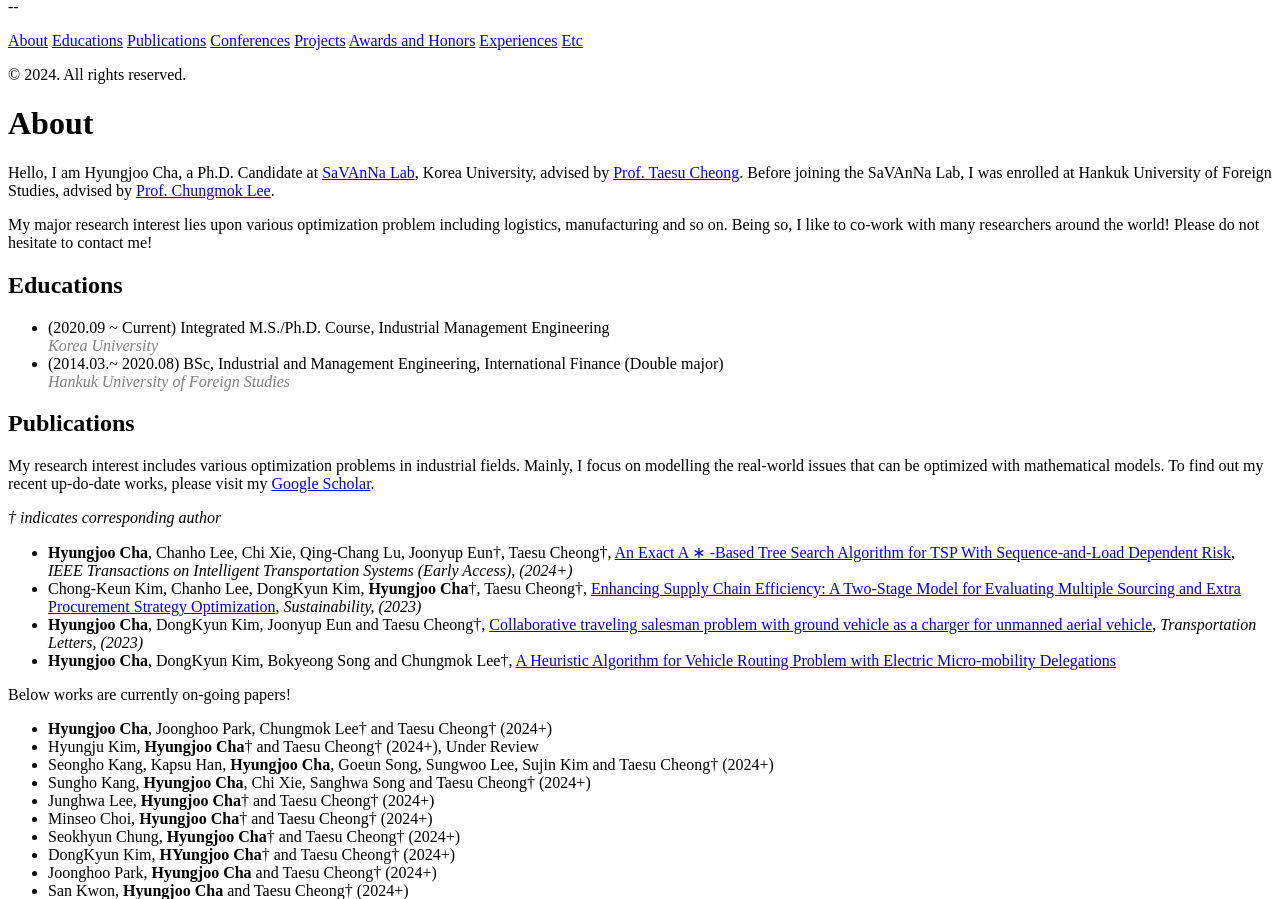
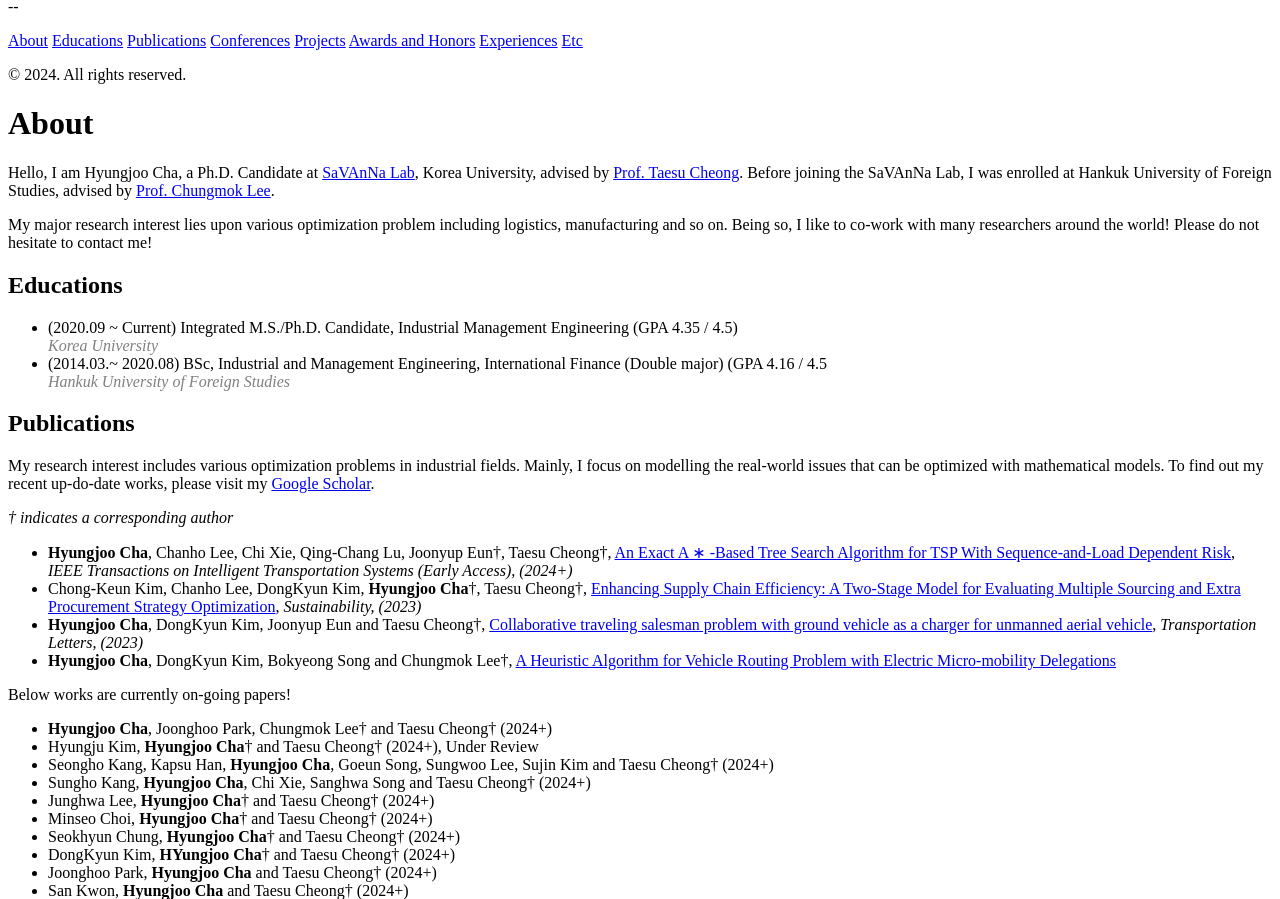
Before and after one commit to hyungjoo-cha/hjcha.github.io, a Jekyll site: the page built from about.md, in a window 1280 px wide, cut to the strip 527-1426 px from the top of the page. Built offline with Jekyll 4.4.1, drawn with Linux system fonts in a browser that asks for light colours.

Commit message:
update0610-1

```diff
--- a/about.md
+++ b/about.md
@@ -35,9 +35,9 @@ Have questions or suggestions? Feel free to [open an issue on GitHub](https://gi
 
 Thanks for reading! -->
 
-* (2020.09 ~ Current) Integrated M.S./Ph.D. Course, Industrial Management Engineering \
+* (2020.09 ~ Current) Integrated M.S./Ph.D. Candidate, Industrial Management Engineering (GPA 4.35 / 4.5)\
   <span style="color:gray">*Korea University*</span>
-* (2014.03.~ 2020.08) BSc, Industrial and Management Engineering, International Finance (Double major) \
+* (2014.03.~ 2020.08) BSc, Industrial and Management Engineering, International Finance (Double major)  (GPA 4.16 / 4.5\
   <span style="color:gray">*Hankuk University of Foreign Studies*</span>
 
 
@@ -46,7 +46,7 @@ Thanks for reading! -->
 
 My research interest includes various optimization problems in industrial fields. Mainly, I focus on modelling the real-world issues that can be optimized with mathematical models. To find out my recent up-do-date works, please visit my [Google Scholar](https://scholar.google.com/citations?user=ke2-Wb8AAAAJ&hl=ko&oi=ao).
 
-*&dagger; indicates corresponding author*
+*&dagger; indicates a corresponding author*
 
 * __Hyungjoo Cha__, Chanho Lee, Chi Xie, Qing-Chang Lu, Joonyup Eun&dagger;, Taesu Cheong&dagger;, [An Exact A ∗ -Based Tree Search Algorithm for TSP With Sequence-and-Load Dependent Risk](https://ieeexplore.ieee.org/abstract/document/10502342), *IEEE Transactions on Intelligent Transportation Systems (Early Access), (2024+)*
 * Chong-Keun Kim, Chanho Lee, DongKyun Kim, __Hyungjoo Cha__&dagger;, Taesu Cheong&dagger;, [Enhancing Supply Chain Efficiency: A Two-Stage Model for Evaluating Multiple Sourcing and Extra Procurement Strategy Optimization](https://www.mdpi.com/2071-1050/15/22/16122), *Sustainability, (2023)*
```
